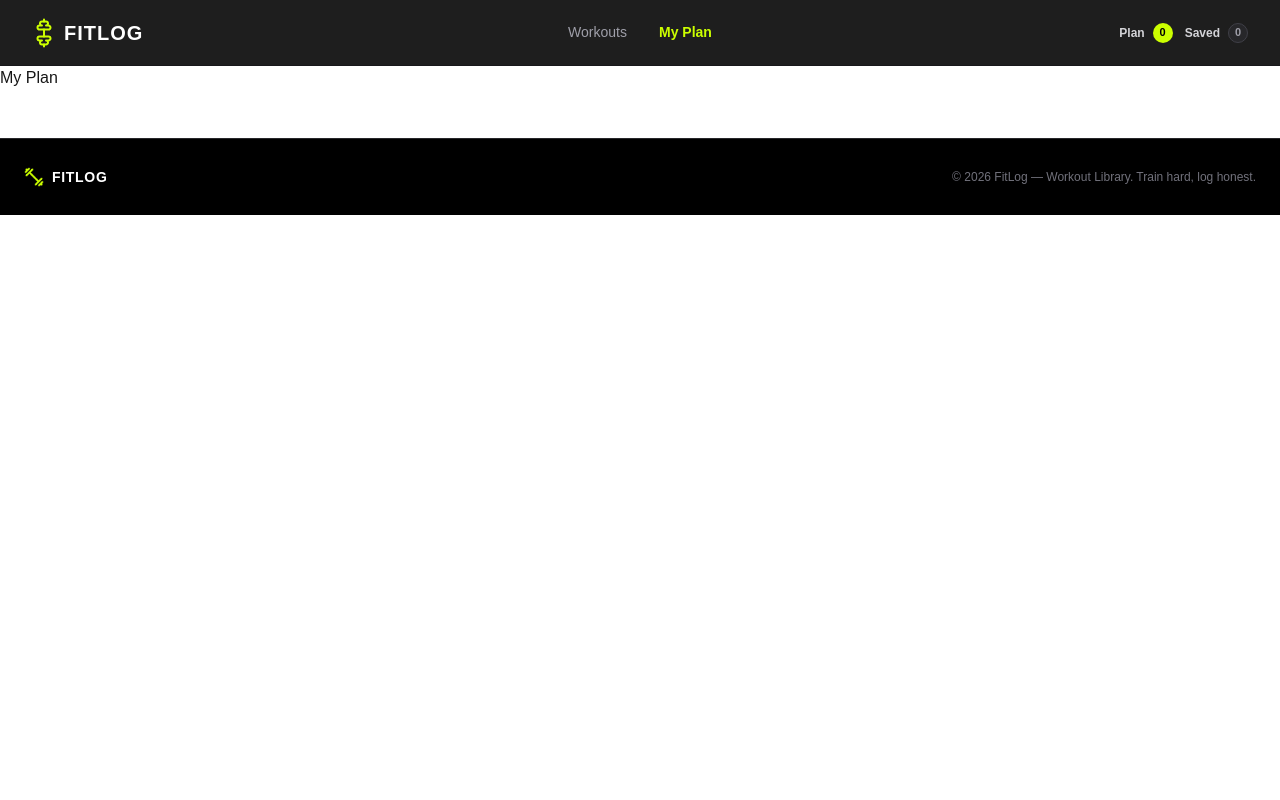
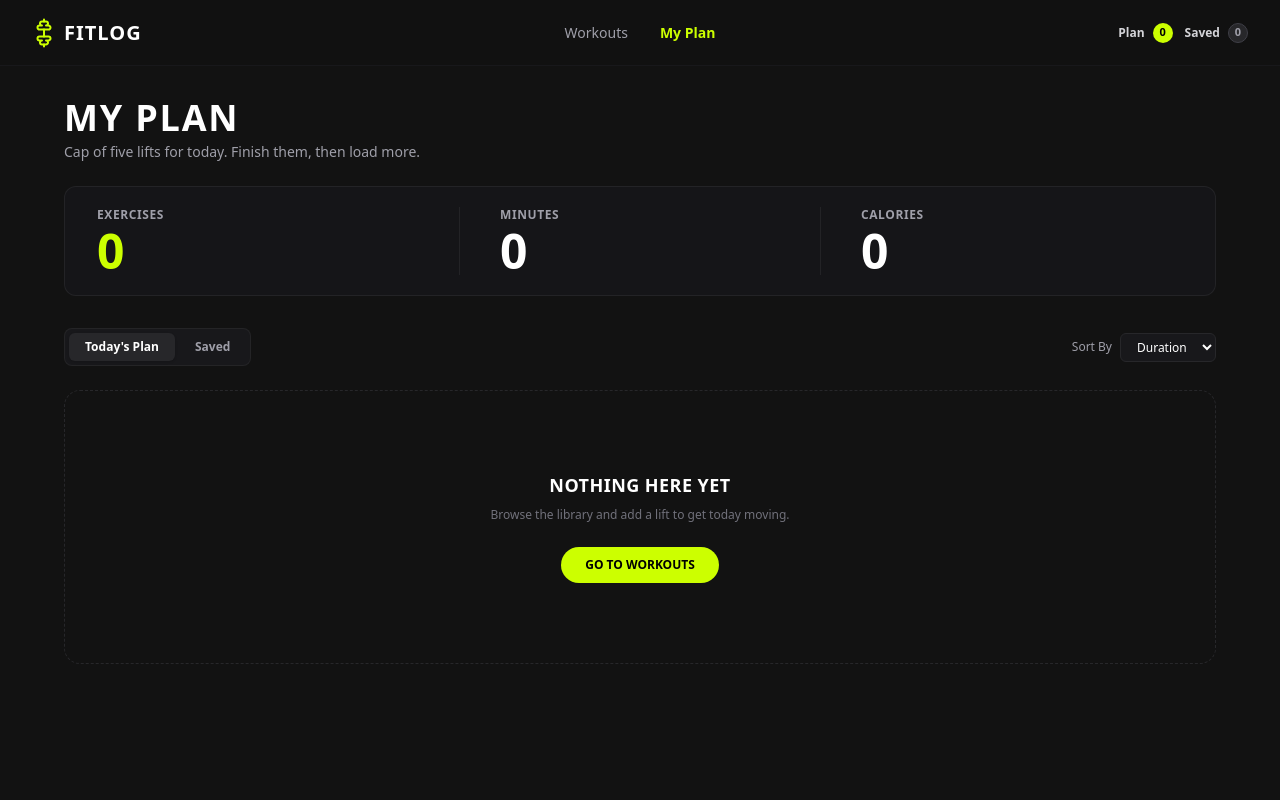
Before and after one commit to FuadAlMaimun-1/FitLog-Project, a Next.js app: page /components/my-plan in a window 1280 px wide. Shown: the top 800 px of the page. Built offline with nearby package versions, Linux system fonts and the light colour scheme.

Commit message:
my plan page add

```diff
--- a/src/app/components/my-plan/page.jsx
+++ b/src/app/components/my-plan/page.jsx
@@ -1,10 +1,207 @@
-import react from "react";
+"use client";
+import { useState } from "react";
+import Link from "next/link";
+import Image from "next/image";
+import { Check, X, Clock, Flame, Star } from "lucide-react";
+import { useFitLog } from "@/context/FitLogContext";
 
 const MyPlan = () => {
+  const { plan, saved, togglePlan, toggleSaved } = useFitLog();
+  const [activeTab, setActiveTab] = useState("today");
+
+  const currentList = activeTab === "today" ? plan : saved;
+
+  const totalMinutes = currentList.reduce(
+    (acc, curr) => acc + (Number(curr.duration || curr.durationMinutes) || 0),
+    0,
+  );
+  const totalCalories = currentList.reduce(
+    (acc, curr) => acc + (Number(curr.calories || curr.caloriesBurned) || 0),
+    0,
+  );
+
+  const handleRemove = (item) => {
+    if (activeTab === "today") {
+      togglePlan(item);
+    } else {
+      toggleSaved(item);
+    }
+  };
+
   return (
-   <>
-   <h1>My Plan</h1>
-   </>
+    <div className="min-h-screen bg-[#121212] text-white px-4 md:px-8 py-8">
+      <div className="max-w-6xl mx-auto">
+        {/* Title Section */}
+        <div className="mb-6">
+          <h1 className="font-oswald font-black text-3xl md:text-4xl uppercase tracking-wider text-white">
+            MY PLAN
+          </h1>
+          <p className="text-zinc-400 text-xs md:text-sm mt-1">
+            Cap of five lifts for today. Finish them, then load more.
+          </p>
+        </div>
+
+        {/* Metrics Summary Row (3 Stat Cards) */}
+        <div className="grid grid-cols-3 bg-[#151518] border border-zinc-800/80 rounded-xl px-6 py-4 md:px-8 md:py-5 mb-8 max-w-7xl mx-auto">
+  {/* Exercises Stat */}
+  <div className="flex flex-col justify-center">
+    <p className="text-zinc-400 text-[11px] md:text-xs font-semibold uppercase tracking-wider mb-1">
+      Exercises
+    </p>
+    <h2 className="font-oswald text-3xl md:text-5xl font-black text-[#ccff00] leading-none">
+      {currentList.length}
+    </h2>
+  </div>
+
+  {/* Minutes Stat */}
+  <div className="flex flex-col justify-center border-x border-zinc-800/80 px-6 md:px-10">
+    <p className="text-zinc-400 text-[11px] md:text-xs font-semibold uppercase tracking-wider mb-1">
+      Minutes
+    </p>
+    <h2 className="font-oswald text-3xl md:text-5xl font-black text-white leading-none">
+      {totalMinutes}
+    </h2>
+  </div>
+
+  {/* Calories Stat */}
+  <div className="flex flex-col justify-center pl-6 md:pl-10">
+    <p className="text-zinc-400 text-[11px] md:text-xs font-semibold uppercase tracking-wider mb-1">
+      Calories
+    </p>
+    <h2 className="font-oswald text-3xl md:text-5xl font-black text-white leading-none">
+      {totalCalories}
+    </h2>
+  </div>
+</div>
+
+        {/* Tabs & Filter Bar */}
+        <div className="flex items-center justify-between mb-6">
+          <div className="bg-zinc-900 p-1 rounded-lg border border-zinc-800/80 flex gap-1">
+            <button
+              onClick={() => setActiveTab("today")}
+              className={`px-4 py-1.5 rounded-md text-xs font-bold transition-all ${
+                activeTab === "today"
+                  ? "bg-zinc-800 text-white shadow"
+                  : "text-zinc-400 hover:text-white"
+              }`}
+            >
+              Today's Plan
+            </button>
+            <button
+              onClick={() => setActiveTab("saved")}
+              className={`px-4 py-1.5 rounded-md text-xs font-bold transition-all ${
+                activeTab === "saved"
+                  ? "bg-zinc-800 text-white shadow"
+                  : "text-zinc-400 hover:text-white"
+              }`}
+            >
+              Saved
+            </button>
+          </div>
+
+          <div className="flex items-center gap-2 text-xs text-zinc-400">
+            <span>Sort By</span>
+            <select className="bg-zinc-900 border border-zinc-800 rounded-md px-3 py-1 text-white focus:outline-none">
+              <option>Duration</option>
+              <option>Calories</option>
+            </select>
+          </div>
+        </div>
+
+        {/* Loading State */}
+        {currentList.length === 0 ? (
+          /* Empty State */
+          <div className="border border-dashed border-zinc-800 rounded-2xl py-20 flex flex-col items-center justify-center text-center bg-[#151515]/40">
+            <h3 className="font-oswald font-extrabold text-lg uppercase tracking-wide text-white mb-2">
+              NOTHING HERE YET
+            </h3>
+            <p className="text-zinc-500 text-xs mb-6 max-w-xs">
+              Browse the library and add a lift to get today moving.
+            </p>
+            <Link
+              href="/"
+              className="bg-[#ccff00] text-black font-extrabold text-xs uppercase px-6 py-2.5 rounded-full hover:bg-[#b8e600] transition-colors"
+            >
+              Go to workouts
+            </Link>
+          </div>
+        ) : (
+          /* Workout Cards List (Horizontal Layout matching Figma) */
+          <div className="flex flex-col gap-4">
+            {currentList.map((workout) => (
+              <div
+                key={workout.id}
+                className="bg-[#18181b] border border-zinc-800/80 rounded-xl p-4 flex flex-col md:flex-row md:items-center justify-between gap-4 transition-colors hover:border-zinc-700"
+              >
+                {/* Left: Thumbnail & Info */}
+                <div className="flex items-center gap-4">
+                  <div className="w-20 h-16 relative rounded-lg overflow-hidden bg-zinc-800 flex-shrink-0">
+                    <Image
+                      src={
+                        workout.image || workout.thumbnail || "/placeholder.jpg"
+                      }
+                      alt={workout.title || workout.name || "Workout"}
+                      fill
+                      className="object-cover"
+                    />
+                  </div>
+                  <div>
+                    <h3 className="font-oswald font-extrabold text-base md:text-lg uppercase text-white tracking-wide">
+                      {workout.title || workout.name}
+                    </h3>
+                    <p className="text-xs text-zinc-400 font-medium mb-1">
+                      {workout.equipment || "Bodyweight"}
+                    </p>
+
+                    {/* Stats Row */}
+                    <div className="flex items-center gap-3 text-xs text-zinc-400">
+                      <span className="flex items-center gap-1">
+                        <Clock className="w-3.5 h-3.5 text-zinc-500" />
+                        {workout.duration || workout.durationMinutes || 0} min
+                      </span>
+                      <span>•</span>
+                      <span className="flex items-center gap-1">
+                        <Flame className="w-3.5 h-3.5 text-zinc-500" />
+                        {workout.calories || workout.caloriesBurned || 0} kcal
+                      </span>
+                      <span>•</span>
+                      <span className="flex items-center gap-1 text-zinc-300 font-semibold">
+                        <Star className="w-3.5 h-3.5 text-yellow-500 fill-yellow-500" />
+                        {workout.rating || 4.5}
+                      </span>
+                    </div>
+                  </div>
+                </div>
+
+                {/* Right: Actions Buttons */}
+                <div className="flex items-center gap-2 self-end md:self-auto">
+                  <Link
+                    href={`/workout/${workout.id}`}
+                    className="px-4 py-2 border border-zinc-700 text-zinc-300 hover:text-white hover:border-zinc-500 text-xs font-semibold rounded-lg transition-colors"
+                  >
+                    View Details
+                  </Link>
+
+                  <button className="bg-[#ccff00] text-black hover:bg-[#b8e600] px-4 py-2 rounded-lg text-xs font-bold flex items-center gap-1.5 transition-colors">
+                    <Check className="w-3.5 h-3.5 stroke-[3]" />
+                    <span>Mark as Done</span>
+                  </button>
+
+                  <button
+                    onClick={() => handleRemove(workout)}
+                    className="p-2 text-zinc-500 hover:text-red-300 transition-colors rounded-lg hover:bg-zinc-800"
+                    title="Remove"
+                  >
+                    <X className="w-4 h-4" />
+                  </button>
+                </div>
+              </div>
+            ))}
+          </div>
+        )}
+      </div>
+    </div>
   );
 };
+
 export default MyPlan;
--- a/src/app/components/shared/Navbar.jsx
+++ b/src/app/components/shared/Navbar.jsx
@@ -51,7 +51,6 @@ const Navbar = () => {
         {/* Navbar Start */}
         <div className="navbar-start">
 
-          {/* Mobile Menu */}
           <div className="dropdown md:hidden">
             <button
               onClick={() => setIsMobileMenuOpen(!isMobileMenuOpen)}
@@ -123,7 +122,7 @@ const Navbar = () => {
 
           {/* Plan */}
           <Link
-            href="/my-plan"
+            href="/components/my-plan"
             className="hidden sm:flex items-center gap-2 text-xs font-semibold text-zinc-300 hover:text-white transition-colors"
           >
             <span>Plan</span>
@@ -135,7 +134,7 @@ const Navbar = () => {
 
           {/* Saved */}
           <Link
-            href="/my-plan"
+            href="/components/my-plan?tab=saved"
             className="hidden sm:flex items-center gap-2 text-xs font-semibold text-zinc-300 hover:text-white transition-colors"
           >
             <span>Saved</span>
--- a/src/app/globals.css
+++ b/src/app/globals.css
@@ -1,28 +1,20 @@
 @import "tailwindcss";
 @plugin "daisyui";
 
-
 :root {
-  --background: #ffffff;
-  --foreground: #171717;
+  --background: #121212;
+  --foreground: #ffffff;
 }
 
 @theme inline {
   --color-background: var(--background);
   --color-foreground: var(--foreground);
-  --font-sans: var(--font-geist-sans);
-  --font-mono: var(--font-geist-mono);
-}
-
-@media (prefers-color-scheme: dark) {
-  :root {
-    --background: #0a0a0a;
-    --foreground: #ededed;
-  }
+  --font-oswald: var(--font-oswald), sans-serif;
+  --color-neogreen: #ccff00;
 }
 
 body {
-  background: var(--background);
+  background-color: var(--background);
   color: var(--foreground);
-  font-family: Arial, Helvetica, sans-serif;
+  font-family: var(--font-oswald);
 }
--- a/src/app/layout.js
+++ b/src/app/layout.js
@@ -3,6 +3,7 @@ import "./globals.css";
 import Navbar from "./components/shared/Navbar";
 import Footer from "./components/shared/Footer";
 import FitLogProvider from "@/context/FitLogContext";
+import { ToastContainer } from "react-toastify";
 
 const geistSans = Geist({
   variable: "--font-geist-sans",
@@ -28,6 +29,8 @@ export default function RootLayout({ children }) {
     >
       <body className="min-h-full flex flex-col">
         <FitLogProvider>
+          <ToastContainer />
+
           <Navbar />
 
           <main>{children}</main>
```
